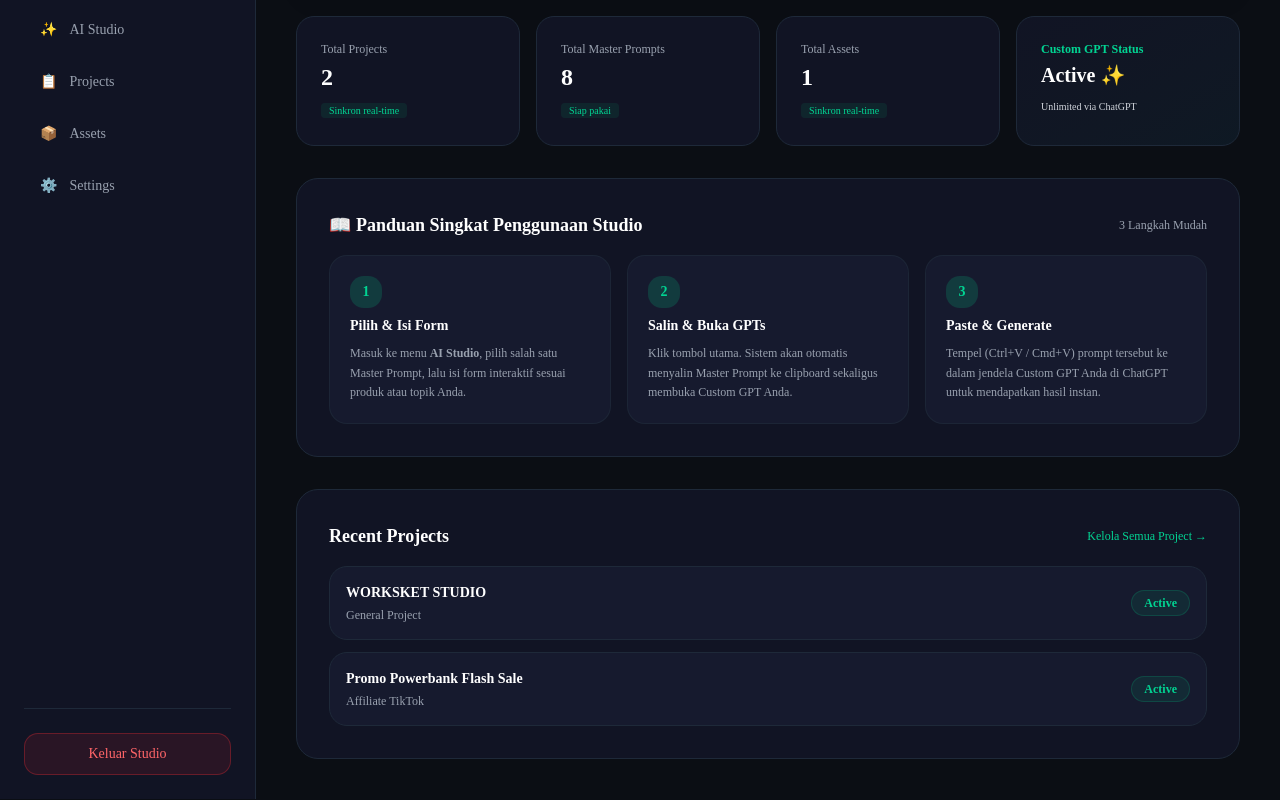
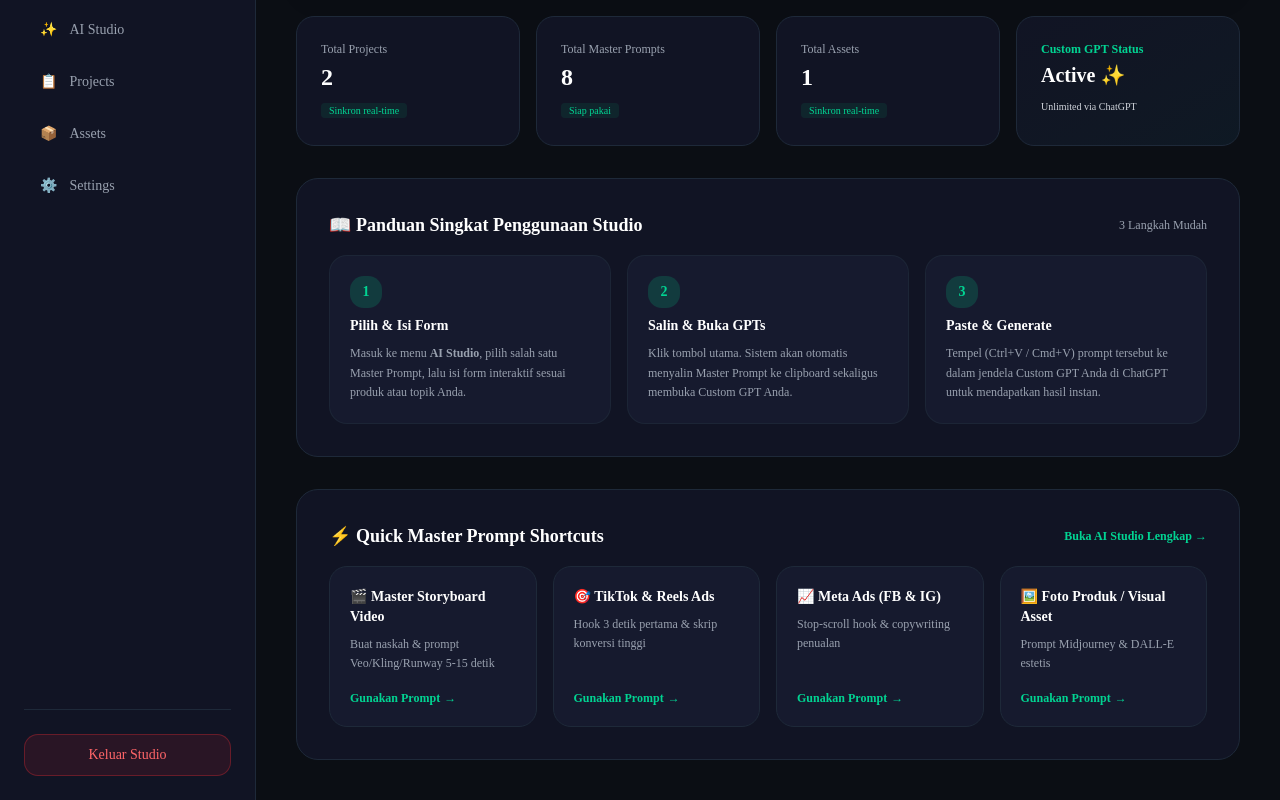
Before and after one commit to kohojiek99-ctrl/workshet-studio, a Next.js app: page / in a window 1280 px wide. Shown: the part 310-1110 px from the top of the page. Built offline with nearby package versions, Linux system fonts and the light colour scheme; no server answers.

Commit message:
feat: replace recent projects with quick master prompt shortcuts on dashboard

```diff
--- a/app/page.tsx
+++ b/app/page.tsx
@@ -1,8 +1,10 @@
 "use client";
 
 import { useState, useEffect } from "react";
+import { useRouter } from "next/navigation";
 
 export default function DashboardPage() {
+  const router = useRouter();
   const [greeting, setGreeting] = useState("Good Afternoon");
 
   useEffect(() => {
@@ -16,6 +18,13 @@
   const handleOpenCustomGPT = () => {
     window.open("https://chatgpt.com/g/g-6a51bd07e8a081918f285736213bdf14-promptcinema-studiotm-pro", "_blank");
   };
+
+  const quickPrompts = [
+    { title: "🎬 Master Storyboard Video", desc: "Buat naskah & prompt Veo/Kling/Runway 5-15 detik", link: "/generate" },
+    { title: "🎯 TikTok & Reels Ads", desc: "Hook 3 detik pertama & skrip konversi tinggi", link: "/generate" },
+    { title: "📈 Meta Ads (FB & IG)", desc: "Stop-scroll hook & copywriting penualan", link: "/generate" },
+    { title: "🖼️ Foto Produk / Visual Asset", desc: "Prompt Midjourney & DALL-E estetis", link: "/generate" },
+  ];
 
   return (
     <div className="p-6 sm:p-8 md:p-10 max-w-[1400px] mx-auto text-white space-y-8">
@@ -48,7 +57,7 @@
         </button>
       </div>
 
-      {/* METRIC CARDS (Disesuaikan jadi info ekosistem & aktif) */}
+      {/* METRIC CARDS */}
       <div className="grid grid-cols-1 sm:grid-cols-2 lg:grid-cols-4 gap-4">
 
         <div className="bg-[#111424] border border-gray-800 rounded-2xl p-6">
@@ -77,7 +86,7 @@
 
       </div>
 
-      {/* PANDUAN CEPAT / ONBOARDING (POINT 3) */}
+      {/* PANDUAN CEPAT / ONBOARDING */}
       <div className="bg-[#111424] border border-gray-800 rounded-3xl p-6 sm:p-8 space-y-4">
         <div className="flex items-center justify-between">
           <h3 className="text-lg font-bold text-white">📖 Panduan Singkat Penggunaan Studio</h3>
@@ -113,33 +122,39 @@
         </div>
       </div>
 
-      {/* RECENT PROJECTS SECTION */}
+      {/* QUICK SHORTCUTS MASTER PROMPT (PENGGANTI RECENT PROJECTS) */}
       <div className="bg-[#111424] border border-gray-800 rounded-3xl p-6 sm:p-8 space-y-4">
         <div className="flex items-center justify-between">
-          <h3 className="text-lg font-bold text-white">Recent Projects</h3>
-          <span className="text-xs text-emerald-400 cursor-pointer hover:underline">Kelola Semua Project →</span>
+          <h3 className="text-lg font-bold text-white">⚡ Quick Master Prompt Shortcuts</h3>
+          <span
+            onClick={() => router.push("/generate")}
+            className="text-xs text-emerald-400 cursor-pointer hover:underline font-semibold"
+          >
+            Buka AI Studio Lengkap →
+          </span>
         </div>
 
-        <div className="space-y-3">
-          <div className="bg-[#161a2e] border border-gray-800 rounded-2xl p-4 flex items-center justify-between">
-            <div>
-              <h4 className="font-bold text-sm text-white mb-1">WORKSKET STUDIO</h4>
-              <p className="text-xs text-gray-400">General Project</p>
+        <div className="grid grid-cols-1 sm:grid-cols-2 lg:grid-cols-4 gap-4">
+          {quickPrompts.map((item, index) => (
+            <div
+              key={index}
+              onClick={() => router.push(item.link)}
+              className="bg-[#161a2e] border border-gray-800 hover:border-emerald-500/50 rounded-2xl p-5 cursor-pointer transition-all hover:shadow-lg hover:shadow-emerald-500/5 flex flex-col justify-between group"
+            >
+              <div className="space-y-2 mb-4">
+                <h4 className="font-bold text-sm text-white group-hover:text-emerald-400 transition-colors">
+                  {item.title}
+                </h4>
+                <p className="text-xs text-gray-400 leading-relaxed">
+                  {item.desc}
+                </p>
+              </div>
+              <div className="flex items-center text-xs text-emerald-400 font-bold gap-1">
+                <span>Gunakan Prompt</span>
+                <span className="group-hover:translate-x-1 transition-transform">→</span>
+              </div>
             </div>
-            <span className="px-3 py-1 bg-emerald-500/10 text-emerald-400 border border-emerald-500/20 text-xs font-bold rounded-full">
-              Active
-            </span>
-          </div>
-
-          <div className="bg-[#161a2e] border border-gray-800 rounded-2xl p-4 flex items-center justify-between">
-            <div>
-              <h4 className="font-bold text-sm text-white mb-1">Promo Powerbank Flash Sale</h4>
-              <p className="text-xs text-gray-400">Affiliate TikTok</p>
-            </div>
-            <span className="px-3 py-1 bg-emerald-500/10 text-emerald-400 border border-emerald-500/20 text-xs font-bold rounded-full">
-              Active
-            </span>
-          </div>
+          ))}
         </div>
       </div>
 
```
